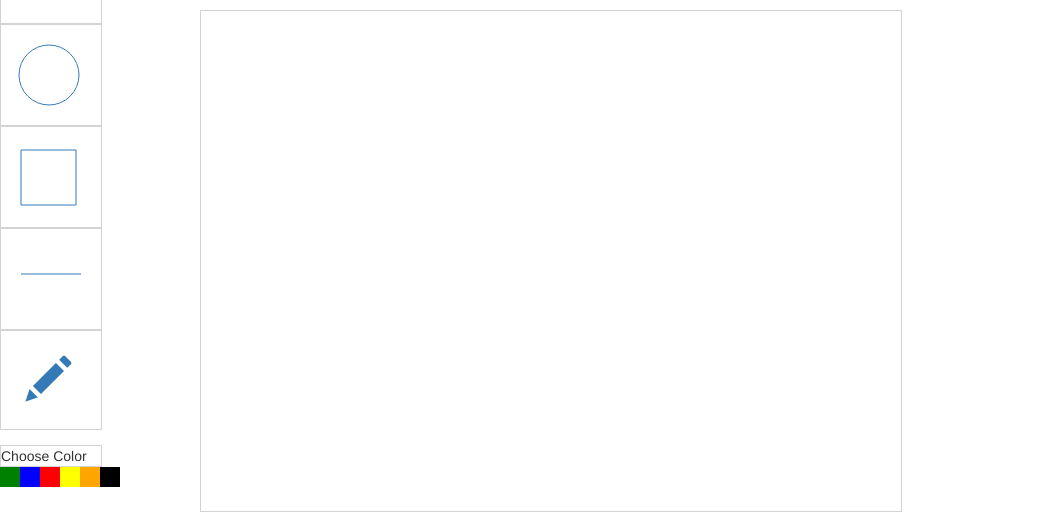
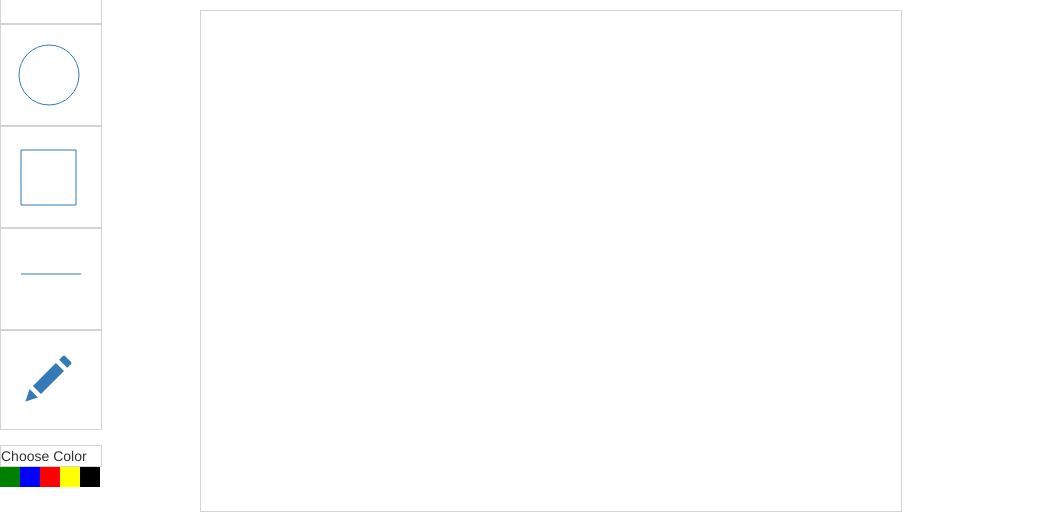
Before and after one commit to barnettech/drawingTool, a plain HTML site: page index.html in a window 1280 px wide. Shown: the part 176-702 px from the top of the page, without its empty margins (0-1061 px from the left). Drawn offline with nearby package versions, Linux system fonts and the light colour scheme.

Commit message:
orange gone fits bar better.

```diff
--- a/index.html
+++ b/index.html
@@ -45,7 +45,6 @@
     <div class="color-box" id="blue" onclick="color(this)"></div>
     <div class="color-box" id="red" onclick="color(this)"></div>
     <div class="color-box" id="yellow" onclick="color(this)"></div>
-    <div class="color-box" id="orange" onclick="color(this)"></div>
     <div class="color-box" id="black" onclick="color(this)"></div>
     <img id="canvasimg" style="display:none;">
   </div>
```
